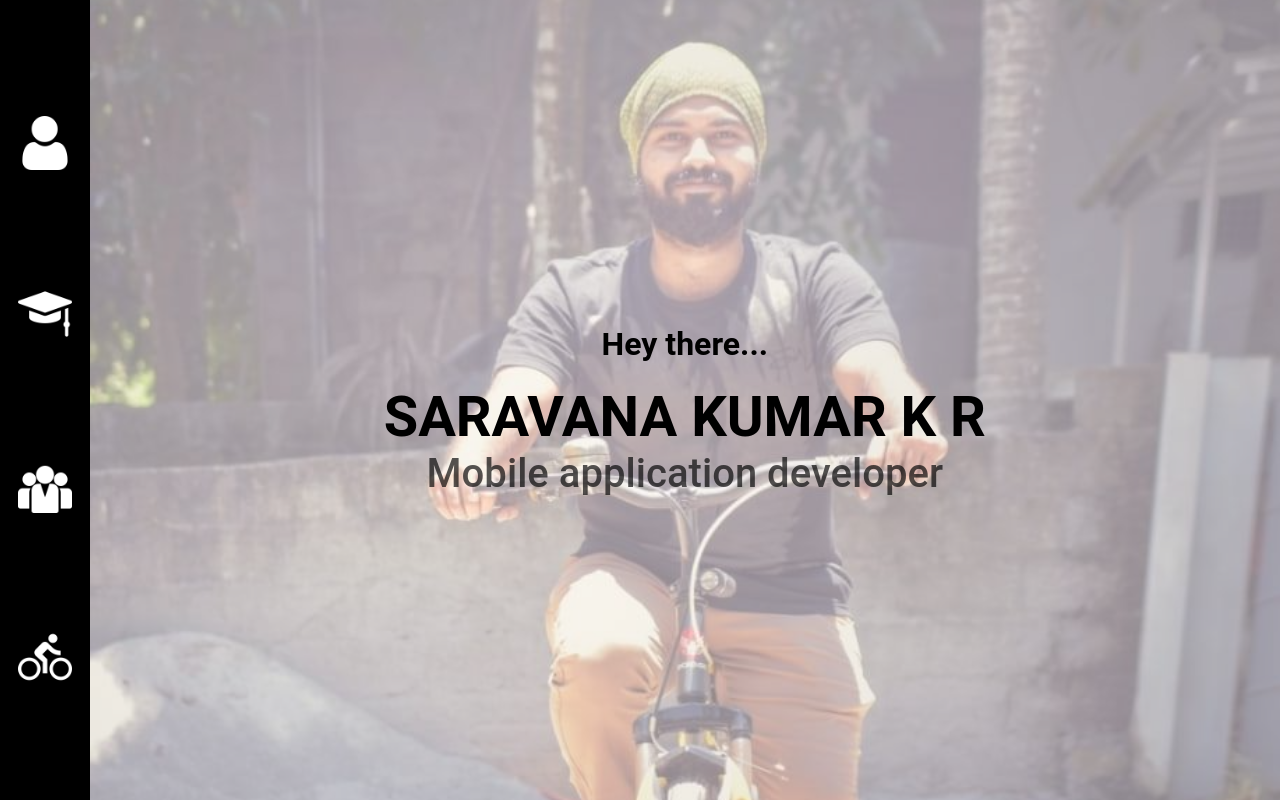
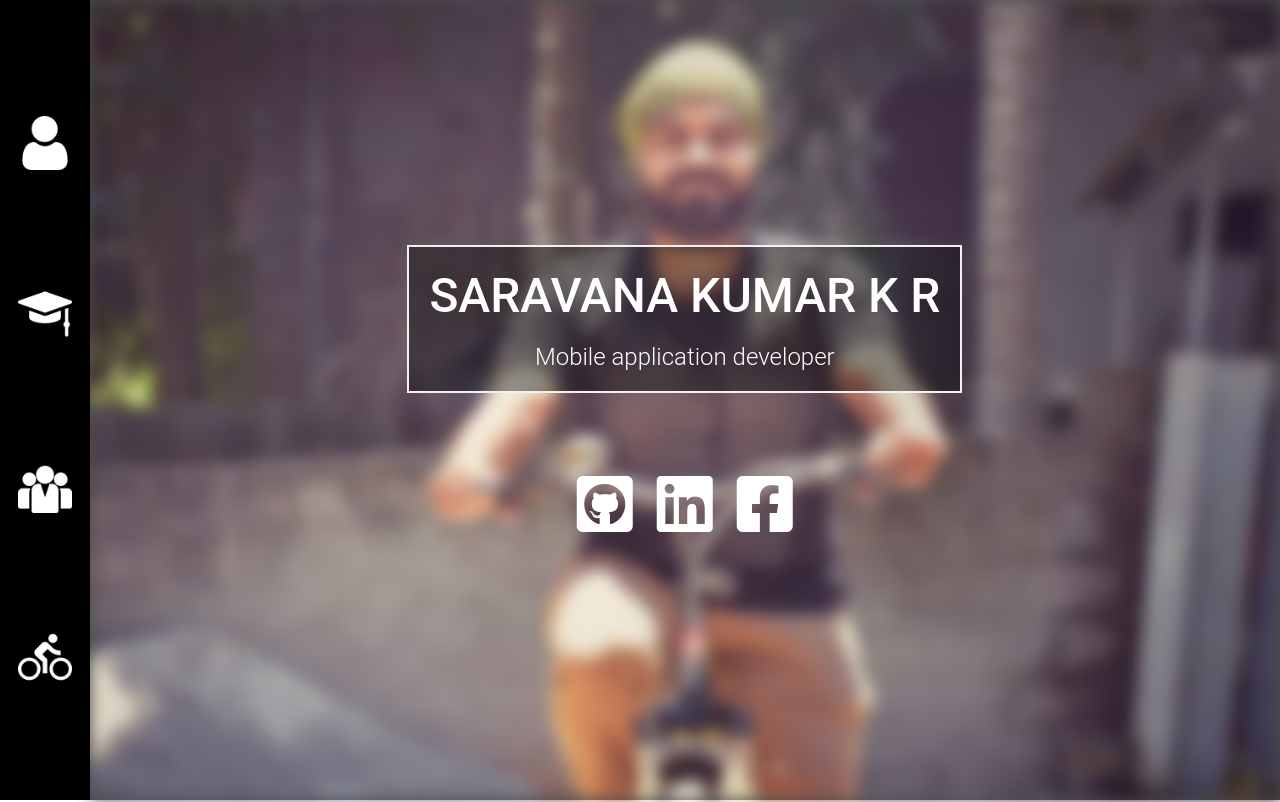
Before and after one commit to ravanar-sk/ravanar-sk, a React app: page / in a window 1280 px wide. Shown: the top 802 px of the page. Built offline with nearby package versions, Linux system fonts and the light colour scheme.

Commit message:
UI / UX: Home page

```diff
--- a/index.html
+++ b/index.html
@@ -6,6 +6,7 @@
     <title>Saravana Kumar K R (RavaNar ~ Ghostly)</title>
     <link rel="stylesheet" type="text/css" href="css/commonStyles.css">
     <link rel="stylesheet" type="text/css" href="css/base-font-styles.css">
+    <link rel="stylesheet" type="text/css" href="https://cdnjs.cloudflare.com/ajax/libs/font-awesome/5.13.0/css/all.min.css">
 </head>
 
 <body>
--- a/src/pages/home/index.js
+++ b/src/pages/home/index.js
@@ -4,13 +4,30 @@ import './style.css';
 export default function Home(props){
 	return (
 		<div className="my-profile">
-			<div style={{width: '100%', height: '100%', position: 'absolute', top: '0', left: '0', right: 0, bottom: 0, zIndex: -1, opacity: 0.5}}>
-				<img style={{width: '100%', height: '100%', objectFit: 'cover'}} src="assets/images/pictures/imgPic1.jpg" />
+			<div className='profile-background'>
+				<div className='profile-background-overlay'></div>
+				<img className='profile-background-image' src="assets/images/pictures/imgPic1.jpg" />
 			</div>
-
-			<h1>Hey there...</h1>
-			<p className="name">SARAVANA KUMAR K R</p>
-			<p className="about-me">Mobile application developer</p>
+			<div className='profile-content'>
+				<p className="name">SARAVANA KUMAR K R</p>
+				<br/>
+				<p className="about-me">Mobile application developer</p>
+			</div>
+			<div className='profile-url'>
+				<div className='profile-url-icon'>
+					<a href='https://github.com/ravanar-sk' target='blank'>
+						<i className="fab fa-github-square"></i>
+					</a>
+				</div>
+				<div className='profile-url-icon'>
+					<a href='https://www.linkedin.com/in/ravanar/' target='blank'>
+						<i className="fab fa-linkedin"></i>
+					</a>
+				</div>
+				<div className='profile-url-icon'>
+					<i className="fab fa-facebook-square"></i>
+				</div>
+			</div>
 		</div>
 	)
 }
--- a/src/pages/home/style.css
+++ b/src/pages/home/style.css
@@ -8,16 +8,72 @@
     position: relative;
 }
 
+.profile-background{
+    width: 100%;
+    height: 100%;
+    position: absolute;
+    top: 0;
+    left: 0;
+    right: 0;
+    bottom: 0;
+    z-index: -1;
+}
+
+.profile-background-overlay{
+    position: absolute;
+    width: 100%;
+    height: 100%;
+    background: black;
+    opacity: 0.7;
+}
+
+.profile-background-image{
+    width: 100%;
+    height: 100%;
+    object-fit: cover;
+    filter: blur(8px);
+    -webkit-filter: blur(8px);
+}
+
+.profile-content {
+    display: flex;
+    flex-direction: column;
+    align-items: center;
+    justify-content: center;
+    background-color: rgba(0,0,0, 0.4);
+    color: white;
+    padding:20px;
+    border: 2px solid #f1f1f1;
+}
+
+.greeting{
+    font-size: 1.5rem;
+    font-weight: 300;
+    font-style: italic;
+}
 .name {
-    font-size: 3.5rem;
-    font-weight: 600;
-    text-align: center;
+    font-size: 3rem;
+    font-weight: 500;
 }
 
 .about-me {
-    font-size: 2.5rem;
-    font-weight: 500;
-    color: #000000AA;
-    text-align: center;
+    font-size: 1.5rem;
+    font-weight: 300;
+}
 
+.profile-url {
+    display: flex;
+    margin-top: 64px
 }
+
+.profile-url-icon {
+     font-size: 64px;
+     color: white;
+     padding: 12px;
+ }
+
+.profile-url-icon a{
+    text-decoration: none;
+    cursor: pointer;
+    color: white;
+}
--- a/webpack.config.js
+++ b/webpack.config.js
@@ -3,12 +3,12 @@ const path = require("path");
 
 const config = {
 	mode: 'development',
-	entry: './index.js',
+	entry: './src/index.js',
 	output: {
 		path: __dirname,
 		filename: "bundle.js"
 	},
-	context: path.join(__dirname, "./src/"),
+	context: __dirname,
 	module: {
 		rules: [
 			{
@@ -29,7 +29,7 @@ const config = {
 	],
 	devtool: 'inline-source-map',
 	devServer: {
-		contentBase: './src',
+		contentBase: './',
 		hot: true,
 		compress: true,
 		port: 3001
```
